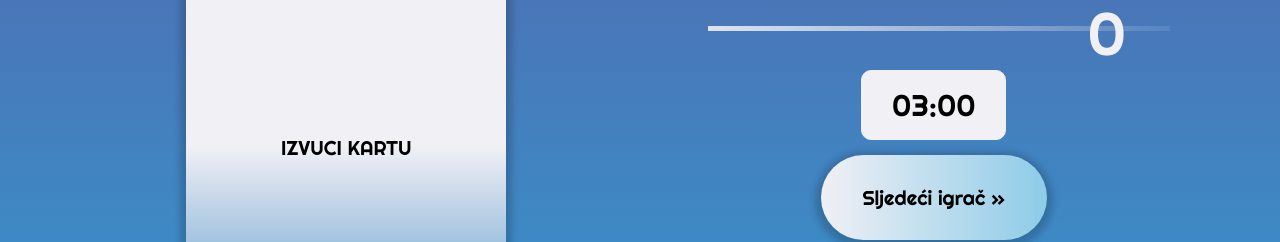
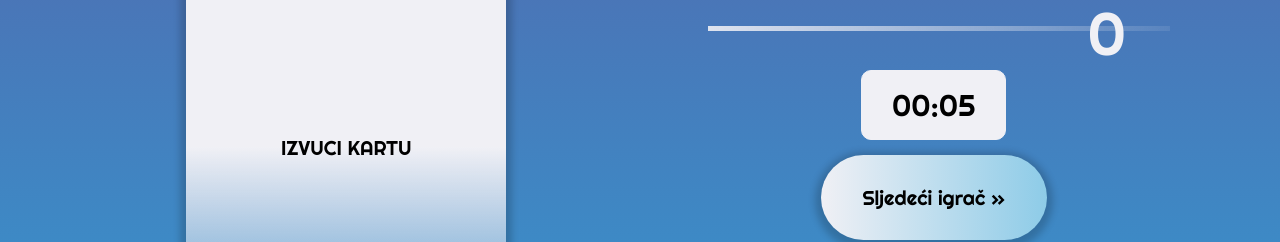
Before and after one commit to vpresecki/trijumf-vue, a Vue app in the folder client/: page /game in a window 1280 px wide. Shown: the part 189-431 px from the top of the page. Built offline with nearby package versions, Linux system fonts and the light colour scheme; the HTML template or start-up script is replaced by a standard one; a web font is replaced by a local one.

Commit message:
Prevent user clicking when time is 0.

```diff
--- a/client/src/components/Timer.vue
+++ b/client/src/components/Timer.vue
@@ -72,6 +72,20 @@ export default {
       return this.isWinner ? 'app-winner' : false;
     }
   },
+  watch: {
+    convertTime: function(newTime, oldTime) {
+      if (this.$store.getters.getStartTime < 0) {
+        this.$store.dispatch('nextPlayer'),
+          this.$store.dispatch('setEndTime', this.convertTime),
+          this.checkBonusScore(),
+          this.$store.dispatch('updateScore', this.words),
+          this.checkWinner(),
+          this.$store.dispatch('changeActiveTeam'),
+          this.emptyWords();
+        alert('Vrijeme isteklo');
+      }
+    }
+  },
   components: {
     appWinner: Winner
   }
--- a/client/src/store/modules/timer.js
+++ b/client/src/store/modules/timer.js
@@ -1,6 +1,6 @@
 export const timer = {
   state: {
-    startTime: 180,
+    startTime: 5,
     endTime: undefined,
     interval: undefined
   },
@@ -25,7 +25,7 @@ export const timer = {
     },
     startTimeout(state) {
       state.interval = setInterval(() => {
-        state.startTime > 0 ? state.startTime-- : (state.startTime = 0);
+        state.startTime > -1 ? state.startTime-- : (state.startTime = 0);
       }, 1000);
     },
     pauseTimer(state) {
```
